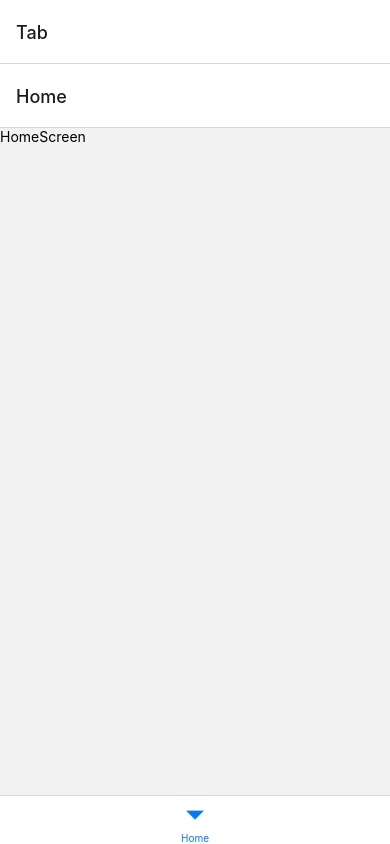
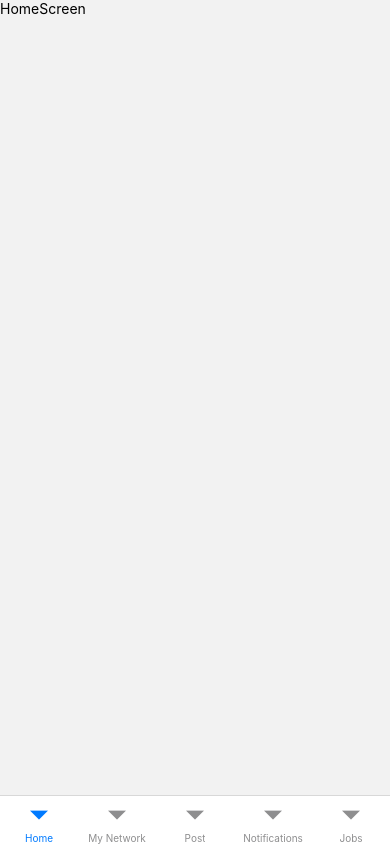
Before and after one commit to batmanashvili/linkedin-clone, a React Native app: screen /Tab in a window 390 px wide. Built offline with nearby package versions, Linux system fonts and the light colour scheme.

Commit message:
All BottomTabs Added

```diff
--- a/src/navigation/BottomTabs.tsx
+++ b/src/navigation/BottomTabs.tsx
@@ -3,13 +3,23 @@ import { createBottomTabNavigator  } from "@react-navigation/bottom-tabs"
 import { BottomTabsTypes } from './Types/BottomTabsTypes'
 
 import { HomeScreen } from '../screens/HomeScreen'
+import { MyNetworkScreen } from '../screens/MyNetworkScreen';
+import { PostScreen } from '../screens/PostScreen';
+import { NotificationsScreen } from '../screens/NotificationsScreen';
+import { JobsScreen } from '../screens/JobsScreen';
 
 const Tabs = createBottomTabNavigator<BottomTabsTypes>()
 
 export const BottomTabs = () => {
     return (
-        <Tabs.Navigator>
-            <Tabs.Screen name="Home" component={HomeScreen} />
+        <Tabs.Navigator screenOptions={{
+            headerShown: false
+        }}>
+            <Tabs.Screen  name="Home" component={HomeScreen} />
+            <Tabs.Screen  name="My Network" component={MyNetworkScreen} />
+            <Tabs.Screen  name="Post" component={PostScreen} />
+            <Tabs.Screen  name="Notifications" component={NotificationsScreen} />
+            <Tabs.Screen  name="Jobs" component={JobsScreen} />
         </Tabs.Navigator>
     )
 }
--- a/src/navigation/MainNavigator.tsx
+++ b/src/navigation/MainNavigator.tsx
@@ -1,23 +1,44 @@
 import React from 'react'
-import { MainScreen } from '../screens/MainScreen';
-import { PostScreen } from '../screens/PostScreen';
 import { BottomTabs } from './BottomTabs';
-
 import { NavigationContainer } from '@react-navigation/native';
 import { createNativeStackNavigator } from '@react-navigation/native-stack';
-import { RouterTypes } from 'navigation/Types/NavTypes';
+import { RouterTypes } from '../navigation/Types/NavTypes';
+
+import { HomeScreen } from '../screens/HomeScreen';
+import { MyNetworkScreen } from '../screens/MyNetworkScreen';
+import { PostScreen } from '../screens/PostScreen';
+import { NotificationsScreen } from '../screens/NotificationsScreen';
+import { JobsScreen } from '../screens/JobsScreen';
 
 
 const MainNavigator = createNativeStackNavigator<RouterTypes>()
 
 export const MainNavigation = () => {
+
     return(
+
         <NavigationContainer>
+
             <MainNavigator.Navigator >
-                <MainNavigator.Screen name="Tab" component={BottomTabs} />
-                <MainNavigator.Screen name="Main" component={MainScreen} />
+
+                <MainNavigator.Screen options={{
+                    headerShown: false
+                }} name="Tab" component={BottomTabs} />
+
+                <MainNavigator.Screen name="Home" component={HomeScreen} />
+
+                <MainNavigator.Screen name="My Network" component={MyNetworkScreen} />
+
                 <MainNavigator.Screen name="Post" component={PostScreen} />
+
+                <MainNavigator.Screen name="Notifications" component={NotificationsScreen} />
+
+                <MainNavigator.Screen name="Jobs" component={JobsScreen} />
+
+
             </MainNavigator.Navigator>
+
         </NavigationContainer>
+
     )
 }
--- a/src/screens/HomeScreen.tsx
+++ b/src/screens/HomeScreen.tsx
@@ -1,7 +1,19 @@
-import React from 'react'
+import React, { useEffect } from 'react'
 import { View, Text, Image, TextInput, Button, FlatList, StyleSheet } from 'react-native'
+import { useNavigation, useRoute } from '@react-navigation/core'
+import { NavigateType } from 'navigation/Types/NavTypes'
 
 export const HomeScreen = () => {
+
+    const { navigate, setOptions  }:NavigateType | any  = useNavigation()
+    const { name } = useRoute()
+
+    useEffect(() => {
+        setOptions({
+            headerTitle: () => null
+        })
+    }, [])
+
     return (
         <View>
             <Text>HomeScreen</Text>
--- /dev/null
+++ b/src/screens/JobsScreen.tsx
@@ -0,0 +1,10 @@
+import React from 'react'
+import { View, Text, Image, TextInput, Button, FlatList, StyleSheet } from 'react-native'
+
+export const JobsScreen = () => {
+    return (
+        <View>
+
+        </View>
+    )
+}
--- /dev/null
+++ b/src/screens/MyNetworkScreen.tsx
@@ -0,0 +1,10 @@
+import React from 'react'
+import { View, Text, Image, TextInput, Button, FlatList, StyleSheet } from 'react-native'
+
+export const MyNetworkScreen = () => {
+    return (
+        <View>
+
+        </View>
+    )
+}
--- /dev/null
+++ b/src/screens/NotificationsScreen.tsx
@@ -0,0 +1,10 @@
+import React from 'react'
+import { View, Text, Image, TextInput, Button, FlatList, StyleSheet } from 'react-native'
+
+export const NotificationsScreen = () => {
+    return (
+        <View>
+
+        </View>
+    )
+}
--- a/src/screens/package.json
+++ /dev/null
@@ -1,3 +0,0 @@
-{
-  "name": "screens"
-}
```
Also changed, not shown: src/navigation/Types/NavTypes.ts (+10 -1 lines), src/screens/MainScreen.tsx (+1 -8 lines).
